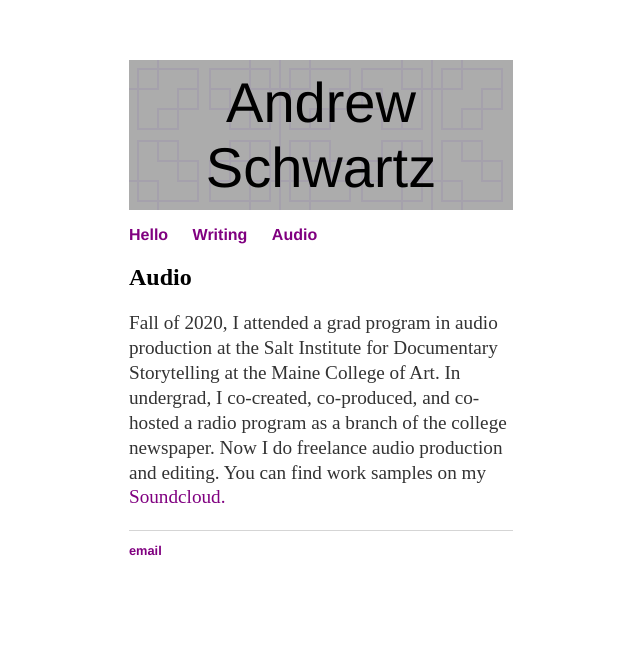
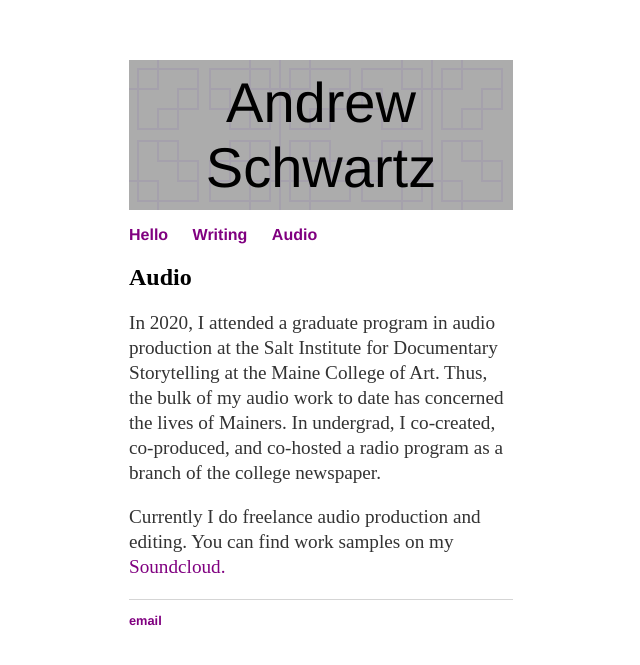
Before and after one commit to aonschwartz/aonschwartz.github.io, a Jekyll site: the page built from about/audio.md, in a window 1280 px wide. Shown: the top 665 px of the page, without its empty margins (319-959 px from the left). Built offline with Jekyll 4.4.1, drawn with Linux system fonts in a browser that asks for light colours.

Commit message:
Update audio.md

```diff
--- a/about/audio.md
+++ b/about/audio.md
@@ -6,4 +6,6 @@ layout: default
 
 ## Audio
 
-Fall of 2020, I attended a grad program in audio production at the Salt Institute for Documentary Storytelling at the Maine College of Art. In undergrad, I co-created, co-produced, and co-hosted a radio program as a branch of the college newspaper. Now I do freelance audio production and editing. You can find work samples on my [Soundcloud.](https://soundcloud.com/andrew-schwartz-191964276)
+In 2020, I attended a graduate program in audio production at the Salt Institute for Documentary Storytelling at the Maine College of Art. Thus, the bulk of my audio work to date has concerned the lives of Mainers. In undergrad, I co-created, co-produced, and co-hosted a radio program as a branch of the college newspaper.
+
+Currently I do freelance audio production and editing. You can find work samples on my [Soundcloud.](https://soundcloud.com/andrew-schwartz-191964276)
```
